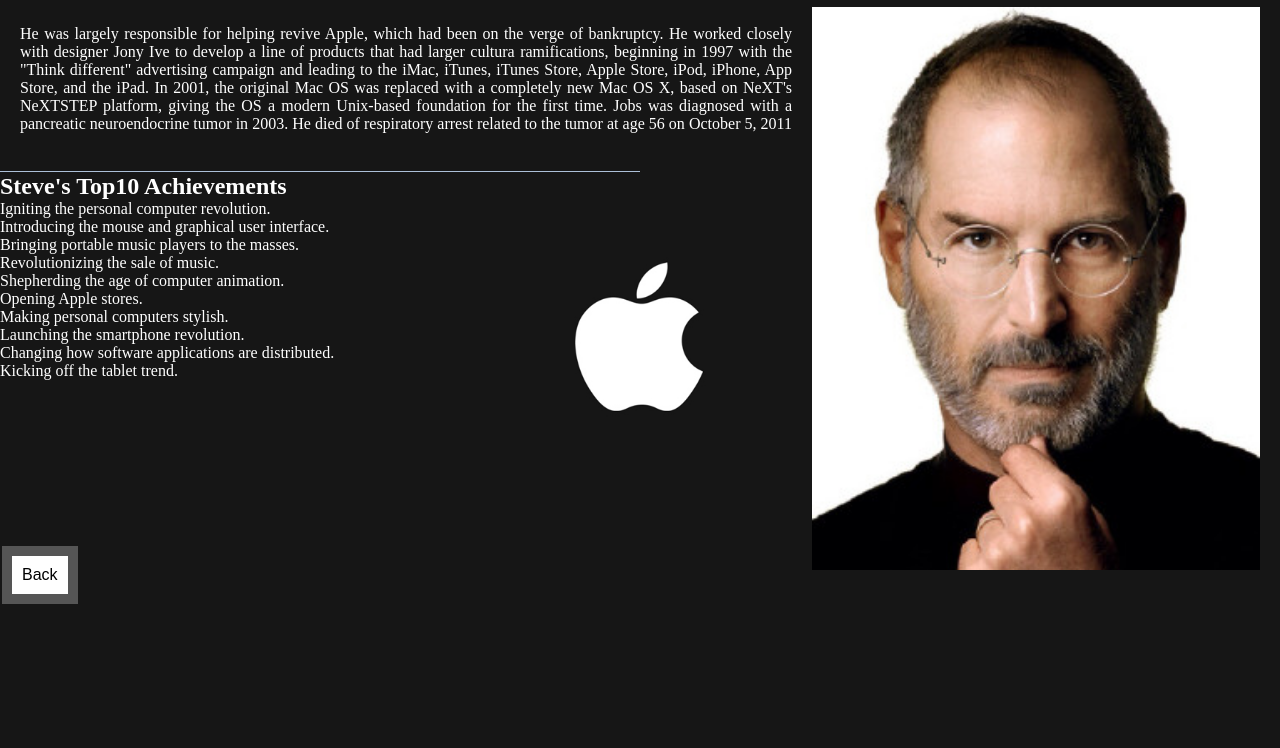
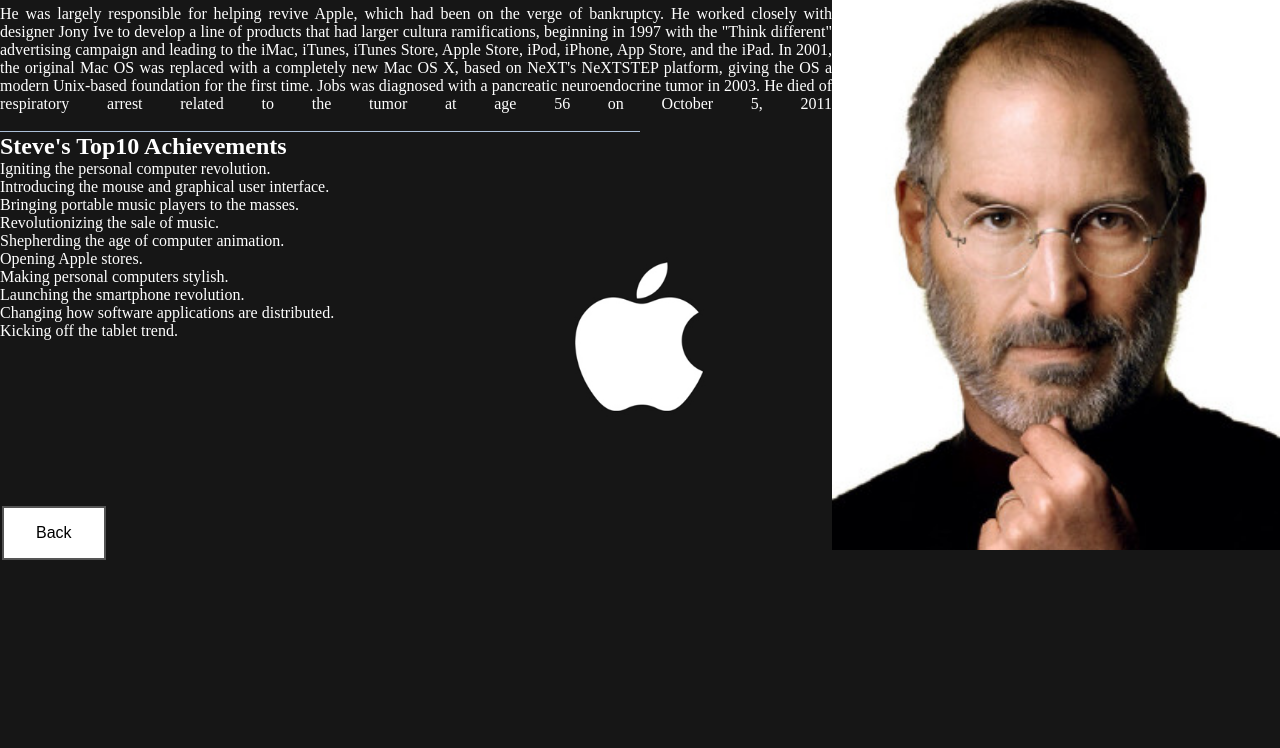
Before and after one commit to Mr4dClasses/my-first-website-T-wlight, a plain HTML site: page subpage/AboutSteve.html in a window 1280 px wide. Shown: the part 52-800 px from the top of the page. Drawn offline with Linux system fonts and the light colour scheme; files that its build step writes are made by us from their sources.

Commit message:
Add files via upload

```diff
--- a/subpage/AboutSteve.html
+++ b/subpage/AboutSteve.html
@@ -17,13 +17,11 @@
             margin: 4px 2px;
             transition-duration: 0.4s;
             cursor: pointer;
-            padding: 10px;
         }
         .button1 {
             background-color: white;
             color: black;
-            border: 10px solid #555555;
-
+            border: 2px solid #555555;
         }
         .button1:hover {
             background-color: #555555;
@@ -35,7 +33,6 @@
             text-align: justify;
             text-justify: distribute-all-lines;
             width: 1200px;
-
         }
         body {
             background: url(../style/apple.jpg) no-repeat center fixed;
@@ -45,7 +42,6 @@
             width: 50%;
             height: 1px;
             border-top: solid #ACC0D8 1px;
-
         }
     </style>
 
@@ -54,8 +50,8 @@
 <body>
     <h1 style="color: white">Steve's life and achievements</h1>
     <div class="link-hori"></div>
-    <img src="../style/Steve.jpg" width="35%"  align="right" style="padding: 20px;">
-    <div lang="en" style="color: white; padding: 20px;">
+    <img src="../style/Steve.jpg" width="35%" align="right">
+    <div lang="en" style="color: white">
         <br>He was largely responsible for helping revive Apple, which had been on the verge of bankruptcy.
         He worked closely with designer Jony Ive to develop a line of products that had larger cultura
         ramifications, beginning in 1997 with the "Think different" advertising campaign and leading to
@@ -81,7 +77,7 @@
         <li style="color: white">Changing how software applications are distributed.</li>
         <li style="color: white">Kicking off the tablet trend.</li>
     </ol>
-    <br><br><br><br><br><br><br><br><br>
+    <p><br><br><br><br><br><br><br><br><br></p>
     <button class="button button1" onclick="window.location.href='../index.html'">Back</button>
 
 </body>
```
